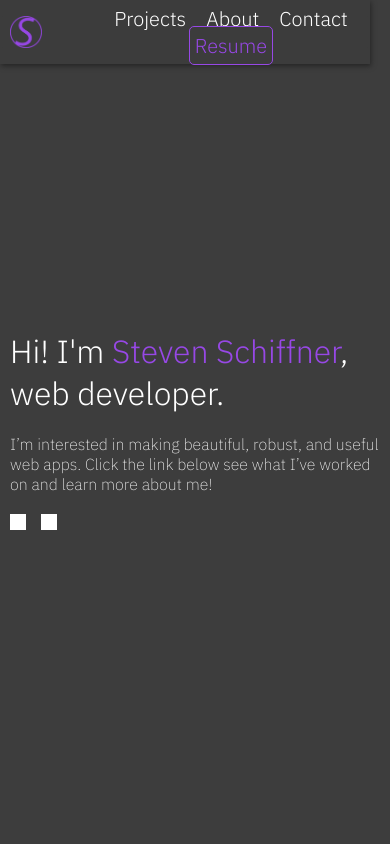
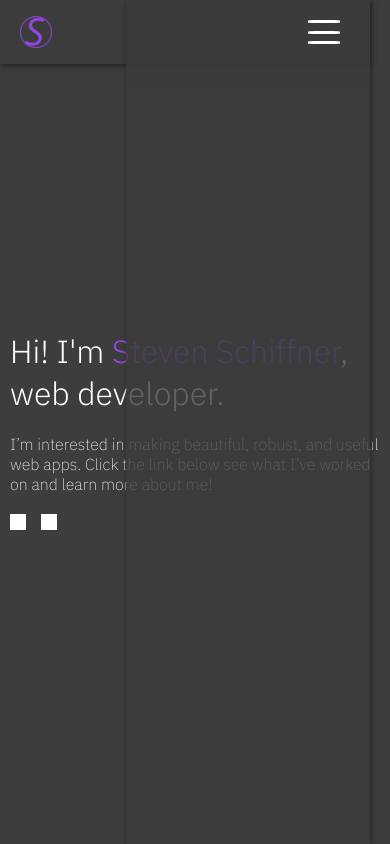
Before and after one commit to Moburu/portfolio-site, a React (Create React App) app: page / in a window 390 px wide. Shown: the top 844 px of the page. Built offline with nearby package versions, Linux system fonts and the light colour scheme; grey boxes are pictures that could not be loaded.

Commit message:
some work done on hamburger menu

```diff
--- a/src/Components/Navbar/Navbar.css
+++ b/src/Components/Navbar/Navbar.css
@@ -34,6 +34,16 @@
         padding: 0px 10px;
         width: calc(100vw - 40px);
     }
+    .logo {
+        margin-left: 10px;
+    }
+    .hamburger-menu {
+        display: flex;
+        margin-right: 10px;
+    }
+    .links {
+        display: none;
+    }
 }
 
 .logo {
@@ -50,14 +60,49 @@ li {
     padding-left: 20px;
 }
 
-.hamburger-meny {
-    visibility: hidden;
+.hamburger-menu {
+    width: 2rem;
+    height: 1.5rem;
+    flex-direction: column;
+    justify-content: space-between;
+    position: absolute;
+    z-index: 12;
+    top: 20px;
+    right: 20px;
 }
-
 
 .bar {
     height: 3px;
     width: 100%;
     background-color: white;
-    border-radius: 10px;
+    border-radius: 20%;
 }
+
+.overlay {
+    content: "";
+    display: none;
+    background: rgba(0, 0, 0, 0.6);
+    position: fixed;
+    width: 120vw;
+    height: 120vh;
+    top: 0;
+    left: 0;
+    right: 0;
+    bottom: 0;
+    z-index: 10;
+}
+
+.side-menu {
+    height: 100vh;
+    width: 66%;
+    position: fixed;
+    background-color: black;
+    right: 0;
+    top: 0;
+    z-index: 11;
+    box-shadow: 1px 2px 5px rgb(37, 37, 37);
+    backdrop-filter: blur(10px);
+    background-color: rgba(61, 61, 61, .8);
+    transition: .5s ease-in;
+    /* transform: translateX(100%); */
+}
--- a/src/Components/Navbar/Navbar.js
+++ b/src/Components/Navbar/Navbar.js
@@ -20,6 +20,7 @@ const Resume = styled.span`
 const Navbar = props => {
   const [prevScrollPos, setPrevScrollPos] = useState(0);
   const [isVisible, setIsVisible] = useState(true);
+  const [isSidebarVisisble, setIsSidebarVisible] = useState(false);
 
   const handleScroll = () => {
     const currentScrollPos = window.pageYOffset;
@@ -44,12 +45,17 @@ const Navbar = props => {
   useEffect(() => {
     window.addEventListener('scroll', handleScroll);
     return () => window.removeEventListener('scroll', handleScroll);
-  }, [prevScrollPos, isVisible, handleScroll]);
+  }, [prevScrollPos, isVisible]);
 
   return (
+    <div className='navbar-wrapper'>
       <div className={isVisible ? "Navbar" : "Navbar hidden"}>
+        <div className='overlay'>
+        </div>
+        <div className='side-menu'>
+        </div>
         <img className="logo" src={logo} alt="The site logo. An S within a circle." />
-      <div className='hamburger-menu' onClick={handleClick}>
+        <div className='hamburger-menu'>
           <span className='bar'></span>
           <span className='bar'></span>
           <span className='bar'></span>
@@ -67,6 +73,7 @@ const Navbar = props => {
           <li><Resume>Resume</Resume></li>
         </ul>
       </div>
+    </div>
   )
 }
 
```
Also changed, not shown: 1 other file (tests, documents, lock files or other folders). Lines whose indentation alone changed are shown as unchanged.
